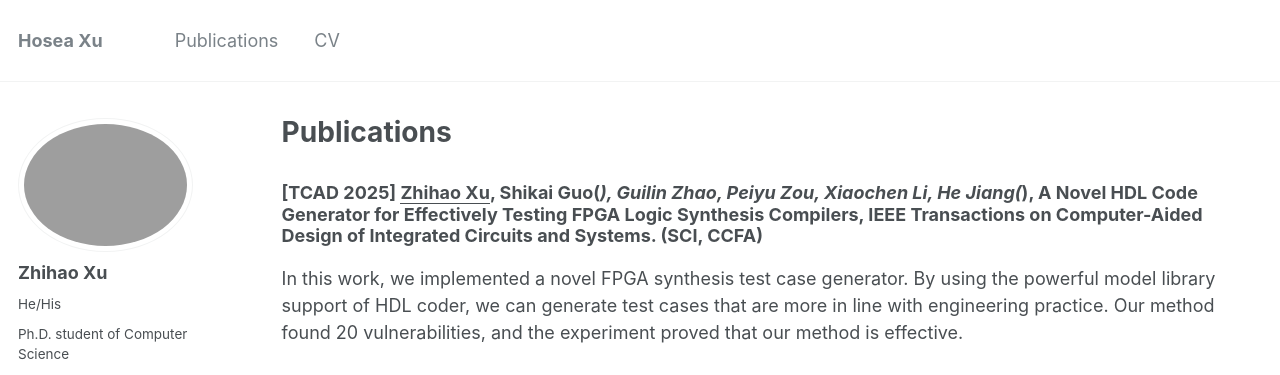
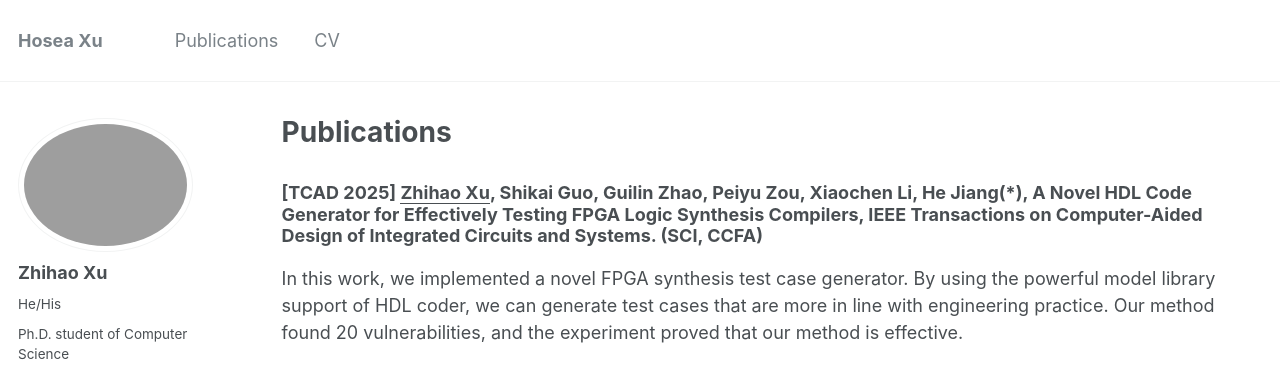
Before and after one commit to cemery123/cemery123.github.io, a Jekyll site: the page built from _pages/publications.md, in a window 1280 px wide and 900 px high. Shown: the top 375 px of the window. Built offline with Jekyll 4.4.1, drawn with Linux system fonts in a browser that asks for light colours; some web fonts are replaced.

```diff
--- a/_pages/publications.md
+++ b/_pages/publications.md
@@ -9,7 +9,7 @@ author_profile: true
   <div class="wordwrap">You can also find my articles on <a href="{{site.author.googlescholar}}">my Google Scholar profile</a>.</div>
 {% endif %}
 
-### [TCAD 2025] <u>Zhihao Xu</u>, Shikai Guo(*), Guilin Zhao, Peiyu Zou, Xiaochen Li, He Jiang(*), A Novel HDL Code Generator for Effectively Testing FPGA Logic Synthesis Compilers, IEEE Transactions on Computer-Aided Design of Integrated Circuits and Systems. (SCI, CCFA)
+### [TCAD 2025] <u>Zhihao Xu</u>, Shikai Guo, Guilin Zhao, Peiyu Zou, Xiaochen Li, He Jiang(*), A Novel HDL Code Generator for Effectively Testing FPGA Logic Synthesis Compilers, IEEE Transactions on Computer-Aided Design of Integrated Circuits and Systems. (SCI, CCFA)
 
 In this work, we implemented a novel FPGA synthesis test case generator. By using the powerful model library support of HDL coder, we can generate test cases that are more in line with engineering practice. Our method found 20 vulnerabilities, and the experiment proved that our method is effective.
 
```
